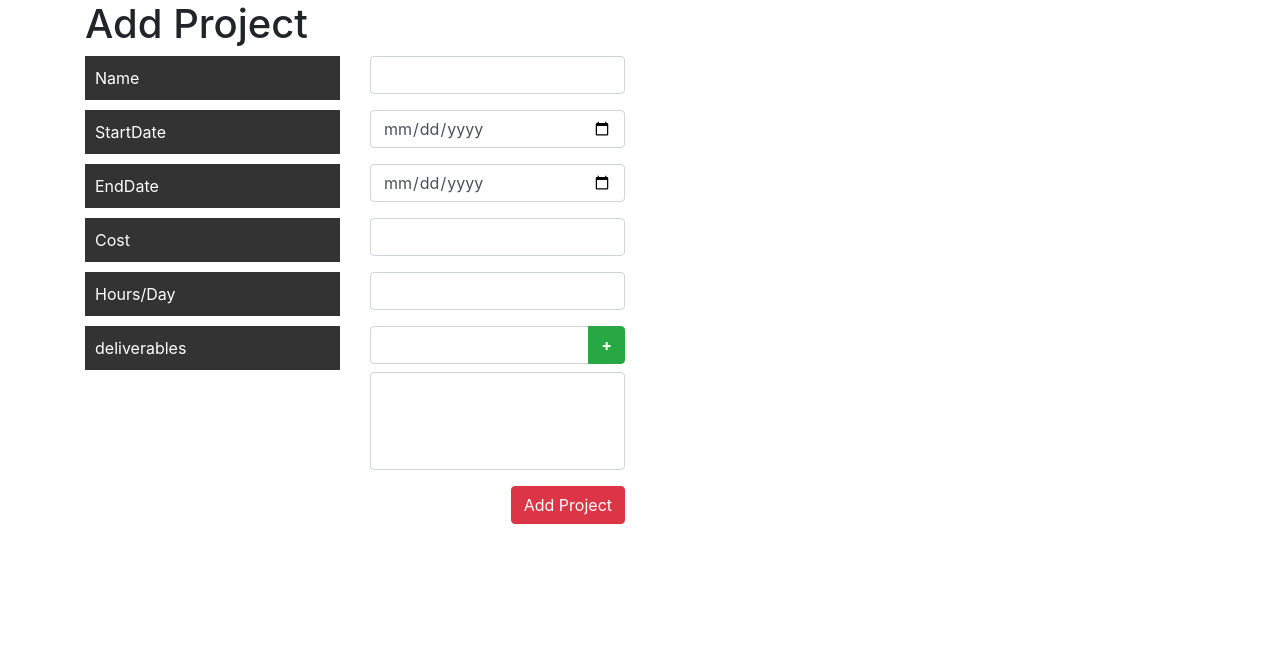
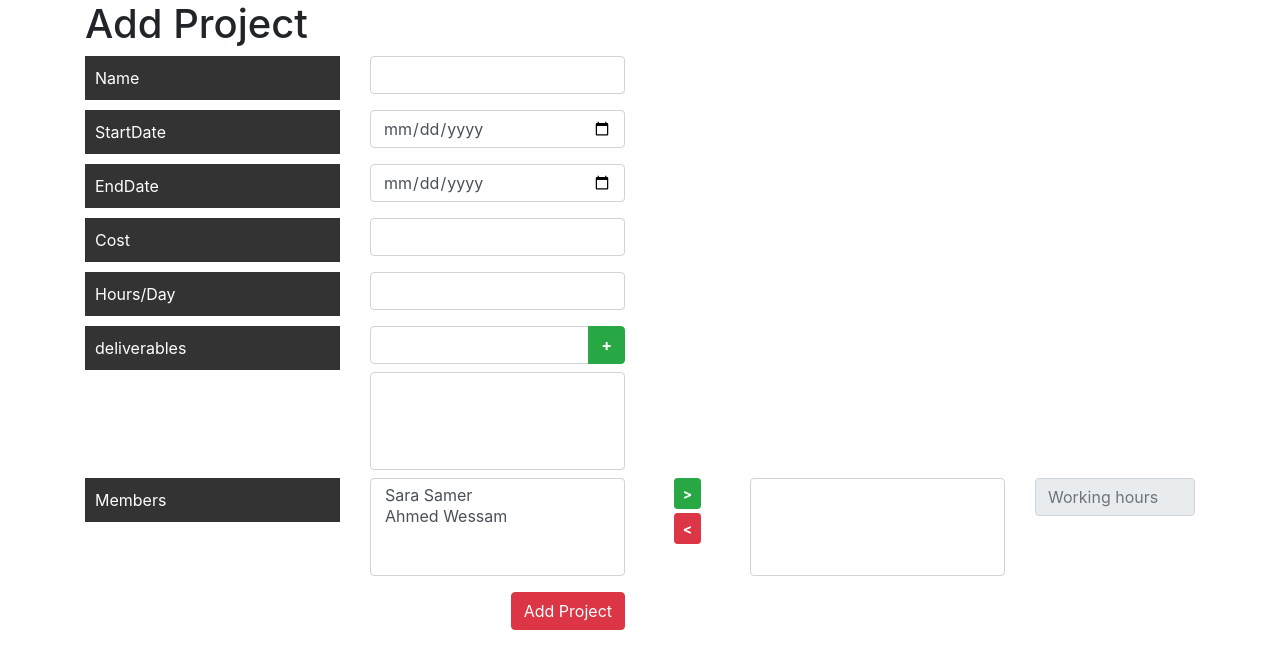
Before and after one commit to a4w/project-management-system, a PHP site: page /add_project.php in a window 1280 px wide. Shown: the top 669 px of the page. Run offline with PHP 8.4, Linux system fonts and the light colour scheme; data comes from the database, SQL or seed files in the repository; lists and menus that the app fills with data are empty.

Commit message:
Members and working hours on adding projects

```diff
--- a/add_project.php
+++ b/add_project.php
@@ -1,4 +1,7 @@
 <!DOCTYPE html>
+<?php
+include 'db.inc.php';
+?>
 <html lang="en">
 
 <head>
@@ -83,9 +86,40 @@
                             <div class="btn btn-success" onclick="addDeliverables()"><b>+</b></div>
                         </div>
                     </div>
-                    <select multiple size="4" id="deliverables_dd" name="deliverables[]" class="form-control">
+                    <select multiple size="4" id="deliverables_dd" name="deliverables" class="form-control mb-2">
 
                     </select>
+                </div>
+            </div>
+
+            <div class="row">
+                <div class="col-lg-3 col-md-4 col-sm-6 col-xs-12">
+                    <div class="label">
+                        Members
+                    </div>
+                </div>
+                <div class="col-lg-3">
+                    <select multiple id="members_pool" class="form-control">
+                        <?php
+                            $stmt = $link->prepare('SELECT `id`, `name` FROM `member`');
+                            $stmt->bind_result($id, $name);
+                            $stmt->execute();
+                            while($stmt->fetch()){
+                                echo "<option value='{$id}'>{$name}</option>";
+                            }
+                        ?>
+                    </select>
+                </div>
+                <div class="col-lg-1">
+                    <button class="btn btn-sm btn-success d-block mx-auto mb-1" type="button" id="add_member"><b>></b></button>
+                    <button class="btn btn-sm btn-danger d-block mx-auto" type="button" id="remove_member"><b><</b></button>
+                </div>
+                <div class="col-lg-3">
+                    <select multiple name="members" id="members" class="form-control">
+                    </select>
+                </div>
+                <div class="col-lg-2">
+                    <input type="number" class="form-control" id="working_hours" placeholder="Working hours" disabled/>
                 </div>
             </div>
 
@@ -107,6 +141,42 @@
             select.append("<option>" + value + "</option>");
             $("#deliverable_txt").val("").focus();
         };
+        $("#add_member").click(function(){
+            // Get selected members
+            const members = $("#members_pool").val();
+            for(let member_id of members){
+                const option = $("#members_pool option[value='" + member_id + "']");
+                $("#members").append(option);
+            }
+        $("#members").change();
+        });
+        $("#remove_member").click(function(){
+            // Get selected members
+            const members = $("#members").val();
+            for(let member_id of members){
+                const option = $("#members option[value='" + member_id + "']");
+                $("#members_pool").append(option);
+            }
+        $("#members").change();
+        });
+        let member_working_hours = {};
+        $("#members").change(function(){
+            const members = $(this).val();
+            if(members.length === 1){
+                $("#working_hours").attr("disabled", false);
+                if(typeof member_working_hours[members[0]] === "undefined")
+                    member_working_hours[members[0]] = 0;
+                $("#working_hours").val(member_working_hours[members[0]]);
+                $("#working_hours").attr("data-target", members[0]);
+            }else{
+                $("#working_hours").attr("disabled", true);
+                $("#working_hours").val("");
+            }
+        });
+        $("#working_hours").change(function(){
+            const id = $(this).attr("data-target");
+            member_working_hours[id] = $(this).val();
+        });
     </script>
 </body>
 
```
